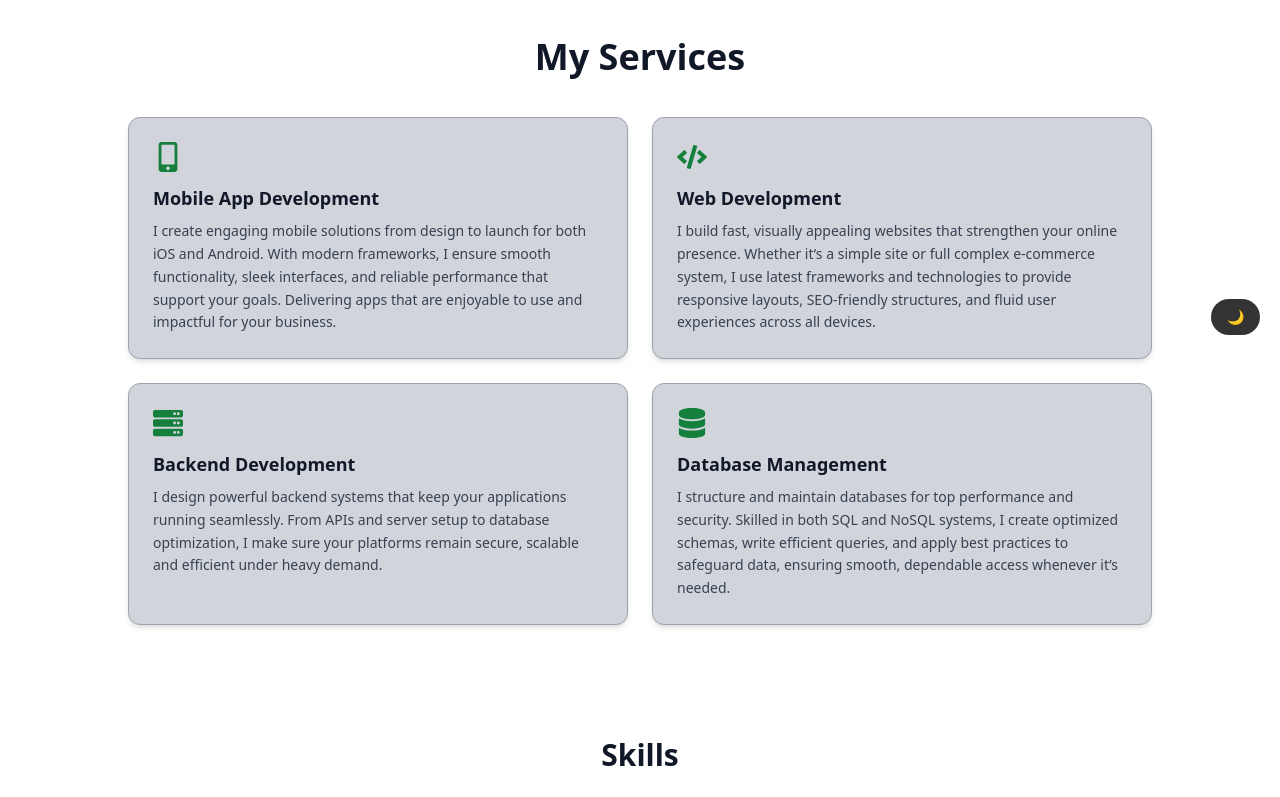
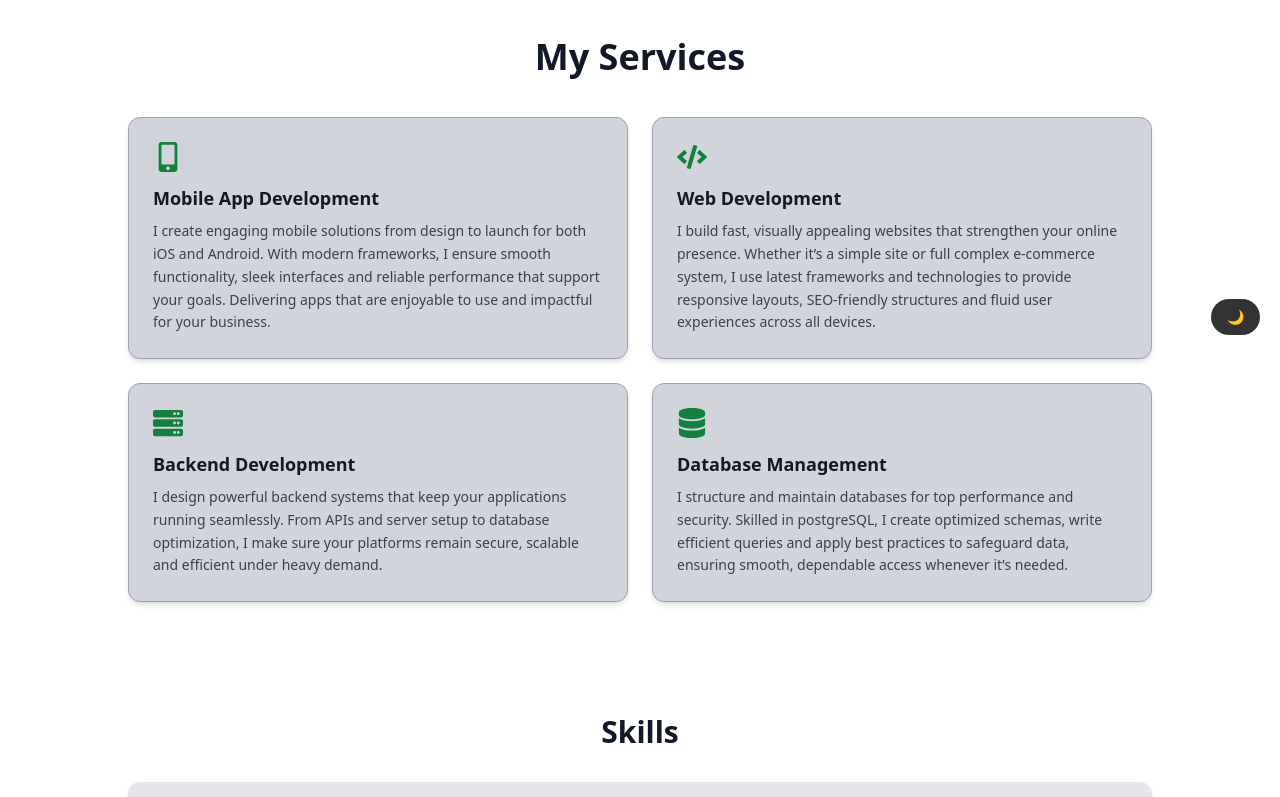
Before and after one commit to Chechep/cheptiony, a React (Vite) app: page / in a window 1280 px wide. Shown: the part 445-1242 px from the top of the page. Built offline with nearby package versions, Linux system fonts and the light colour scheme; the HTML template or start-up script is replaced by a standard one.

Commit message:
edit my services

```diff
--- a/src/components/services.jsx
+++ b/src/components/services.jsx
@@ -5,13 +5,13 @@ const services = [
     icon: <FaMobileAlt className="text-3xl text-green-700 mb-3" />,
     title: "Mobile App Development",
     description:
-      "I create engaging mobile solutions from design to launch for both iOS and Android. With modern frameworks, I ensure smooth functionality, sleek interfaces, and reliable performance that support your goals. Delivering apps that are enjoyable to use and impactful for your business."
+      "I create engaging mobile solutions from design to launch for both iOS and Android. With modern frameworks, I ensure smooth functionality, sleek interfaces and reliable performance that support your goals. Delivering apps that are enjoyable to use and impactful for your business."
   },
   {
     icon: <FaCode className="text-3xl text-green-700 mb-3" />,
     title: "Web Development",
     description:
-      "I build fast, visually appealing websites that strengthen your online presence. Whether it’s a simple site or full complex e-commerce system, I use latest frameworks and technologies to provide responsive layouts, SEO-friendly structures, and fluid user experiences across all devices."
+      "I build fast, visually appealing websites that strengthen your online presence. Whether it’s a simple site or full complex e-commerce system, I use latest frameworks and technologies to provide responsive layouts, SEO-friendly structures and fluid user experiences across all devices."
   },
   {
     icon: <FaServer className="text-3xl text-green-700 mb-3" />,
@@ -23,7 +23,7 @@ const services = [
     icon: <FaDatabase className="text-3xl text-green-700 mb-3" />,
     title: "Database Management",
     description:
-      "I structure and maintain databases for top performance and security. Skilled in both SQL and NoSQL systems, I create optimized schemas, write efficient queries, and apply best practices to safeguard data, ensuring smooth, dependable access whenever it’s needed."
+      "I structure and maintain databases for top performance and security. Skilled in postgreSQL, I create optimized schemas, write efficient queries and apply best practices to safeguard data, ensuring smooth, dependable access whenever it’s needed."
   }
 ];
 
```
